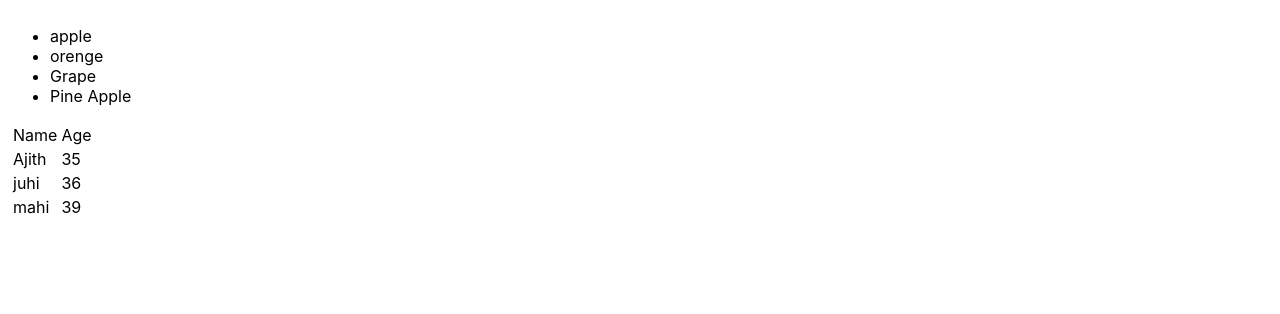
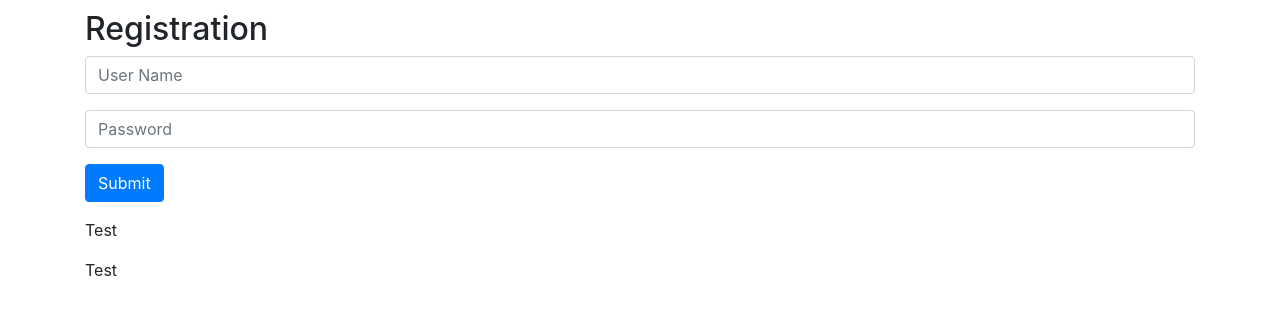
Before and after one commit to unmeshpt/ReactTutorial, a React (Create React App) app: page / in a window 1280 px wide. Shown: the top 314 px of the page. Built offline with nearby package versions, Linux system fonts and the light colour scheme.

Commit message:
database demo practice

```diff
--- a/package.json
+++ b/package.json
@@ -6,6 +6,7 @@
     "@testing-library/jest-dom": "^5.11.6",
     "@testing-library/react": "^11.1.2",
     "@testing-library/user-event": "^12.2.2",
+    "axios": "^0.21.0",
     "react": "^17.0.1",
     "react-dom": "^17.0.1",
     "react-scripts": "4.0.0",
--- a/public/index.html
+++ b/public/index.html
@@ -15,6 +15,7 @@
       user's mobile device or desktop. See https://developers.google.com/web/fundamentals/web-app-manifest/
     -->
     <link rel="manifest" href="%PUBLIC_URL%/manifest.json" />
+    <link rel="stylesheet" href="https://stackpath.bootstrapcdn.com/bootstrap/4.5.2/css/bootstrap.min.css" integrity="sha384-JcKb8q3iqJ61gNV9KGb8thSsNjpSL0n8PARn9HuZOnIxN0hoP+VmmDGMN5t9UJ0Z" crossorigin="anonymous">
     <!--
       Notice the use of %PUBLIC_URL% in the tags above.
       It will be replaced with the URL of the `public` folder during the build.
--- /dev/null
+++ b/src/Axiosdemo.js
@@ -0,0 +1,58 @@
+import React from 'react'
+import Axios from 'axios'
+
+class Axiosdemotest extends React.Component {
+
+    constructor(props) {
+        super(props)
+        this.state = {
+            posts: []
+        }
+    }
+
+    componentDidMount() {
+        Axios.get('https://jsonplaceholder.typicode.com/posts').then((response) => {
+            // handle success
+            this.setState({ posts: response.data })
+        })
+    }
+
+
+    render() {
+
+
+        return (
+            <div className="container">
+
+                <table className="table">
+                    <thead>
+                        <tr>
+                            <td>ID</td>
+                            <td>Title</td>
+                            <td>Actions</td>
+                        </tr>
+
+                    </thead>
+                    <tbody>
+                        {this.state.posts.map((nm, k) =>
+
+                            <tr key={k}>
+                                <td>{nm.id}</td>
+                                <td>{nm.title}</td>
+                                <td>
+                                    <button className="btn btn-sm btn-success mr-1">View</button>
+                                    <button className="btn btn-sm btn-primary mr-1">Edit</button>
+                                    <button className="btn btn-sm btn-danger">Delete</button>
+                                </td>
+                            </tr>
+
+
+                        )}
+                    </tbody>
+                </table>
+            </div>
+        )
+    }
+
+}
+export default Axiosdemotest
--- /dev/null
+++ b/src/Databasedemo.js
@@ -0,0 +1,68 @@
+import React from 'react'
+import Axios from 'axios'
+
+class Databasedemo extends React.Component {
+
+    constructor(props) {
+        super(props)
+        this.state = {
+            Username: "Test",
+            Password: "Test"
+        }
+    }
+
+    // componentDidMount() {
+    //     Axios.get('https://jsonplaceholder.typicode.com/posts').then((response) => {
+    //         // handle success
+    //         this.setState({ posts: response.data })
+    //     })
+    // }
+
+    changeText = (e) => {
+
+        this.setState({ [e.target.name]: e.target.value })
+    }
+
+    Register =(e)=>{
+        e.preventDefault()
+        var dat={
+            Username:this.state.Username,
+            Password:this.state.Password
+
+        }
+alert(dat)
+        // Axios.post('https://jsonplaceholder.typicode.com/posts').then((response) => {
+
+        // })
+
+    }
+
+
+
+    render() {
+
+
+        return (
+            <div className="container">
+                <h2>Registration</h2>
+                <form>
+                    <div className="form-group">
+                        <input type="text" className="form-control" onChange={this.changeText} placeholder="User Name" name="Username"></input>
+                    </div>
+
+                    <div className="form-group">
+                        <input type="password" className="form-control" onChange={this.changeText} placeholder="Password" name="Password"></input>
+                    </div>
+
+                    <div className="form-group">
+                        <button onClick={this.Register} className="btn btn-primary" >Submit</button>
+                    </div>
+                </form>
+                <p>{this.state.Username}</p>
+                <p>{this.state.Password}</p>
+            </div>
+        )
+    }
+
+}
+export default Databasedemo
--- a/src/Listview.js
+++ b/src/Listview.js
@@ -10,7 +10,7 @@ class Listview extends React.Component {
                 { name: "Ajith", age: "35" },
                 { name: "juhi", age: "36" },
                 { name: "mahi", age: "39" }
-            ]
+            ],
         }
     }
 
@@ -21,18 +21,23 @@ class Listview extends React.Component {
                 <ul>
                     {this.state.items.map((itm, k) => <li key={k}>{itm}</li>)}
                 </ul>
-                <table>
-                    <tr>
-                        <td>Name</td>
-                        <td>Age</td>
-                    </tr>
-                    {
-                        this.state.users.map((nm, k) =>
+                <table className="table">
+                    <thead>
+                        <tr>
+                            <td>Name</td>
+                            <td>Age</td>
+                        </tr>
+
+                    </thead>
+                    {this.state.users.map((nm, k) =>
+                        <tbody>
                             <tr key={k}>
                                 <td>{nm.name}</td>
                                 <td>{nm.age}</td>
                             </tr>
-                        )}
+                        </tbody>
+
+                    )}
                 </table>
             </div>
         )
--- a/src/index.js
+++ b/src/index.js
@@ -8,8 +8,10 @@ import Counternew from './Counternew'
 import Demo from './Demo'
 import Demonew from './Demonew'
 import Listview from './Listview'
+import Axiosdemotest from './Axiosdemo'
+import Databasedemo from'./Databasedemo'
 
-    ReactDOM.render(<Listview />, document.getElementById('root'));
+    ReactDOM.render(<Databasedemo />, document.getElementById('root'));
 
 
 
```
Also changed, not shown: 1 other file (tests, documents, lock files or other folders).
